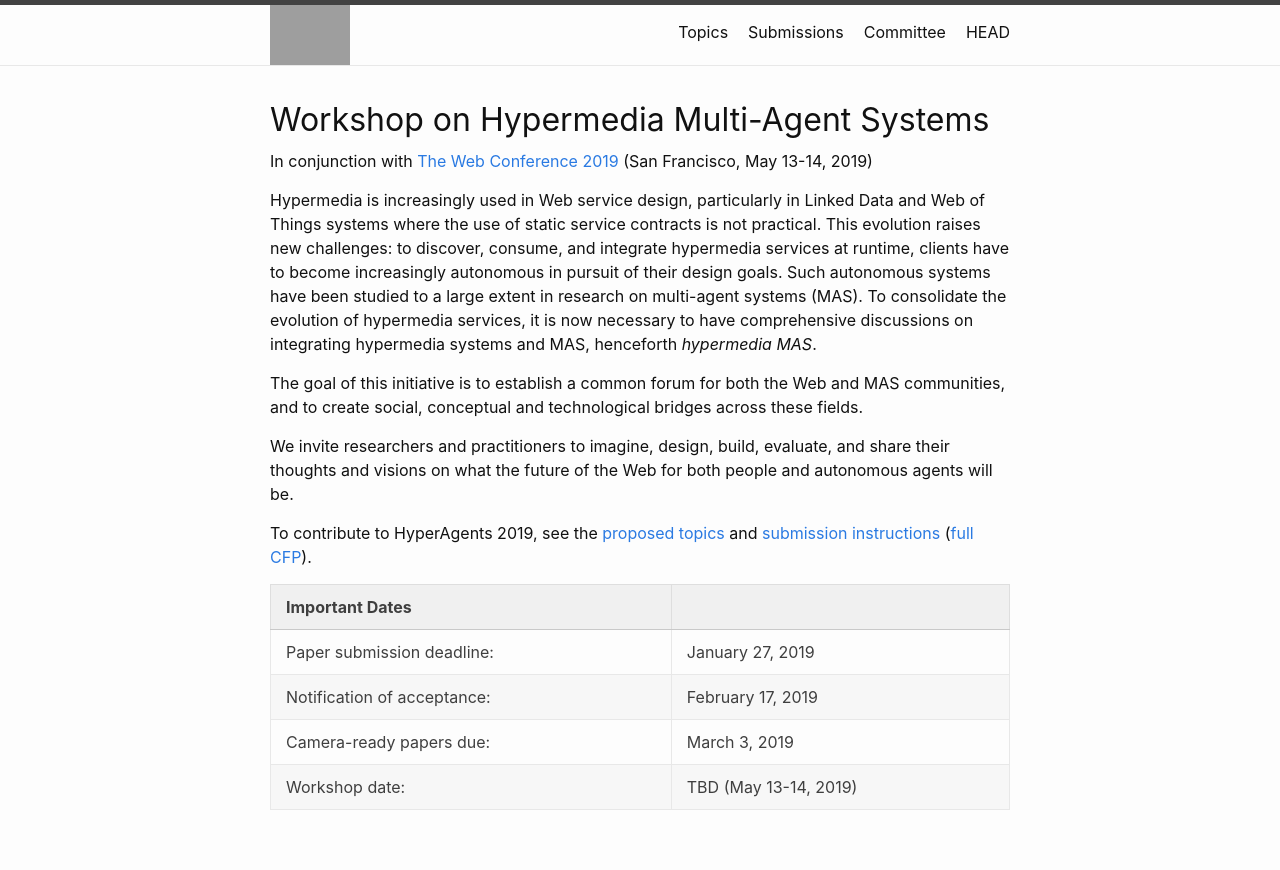
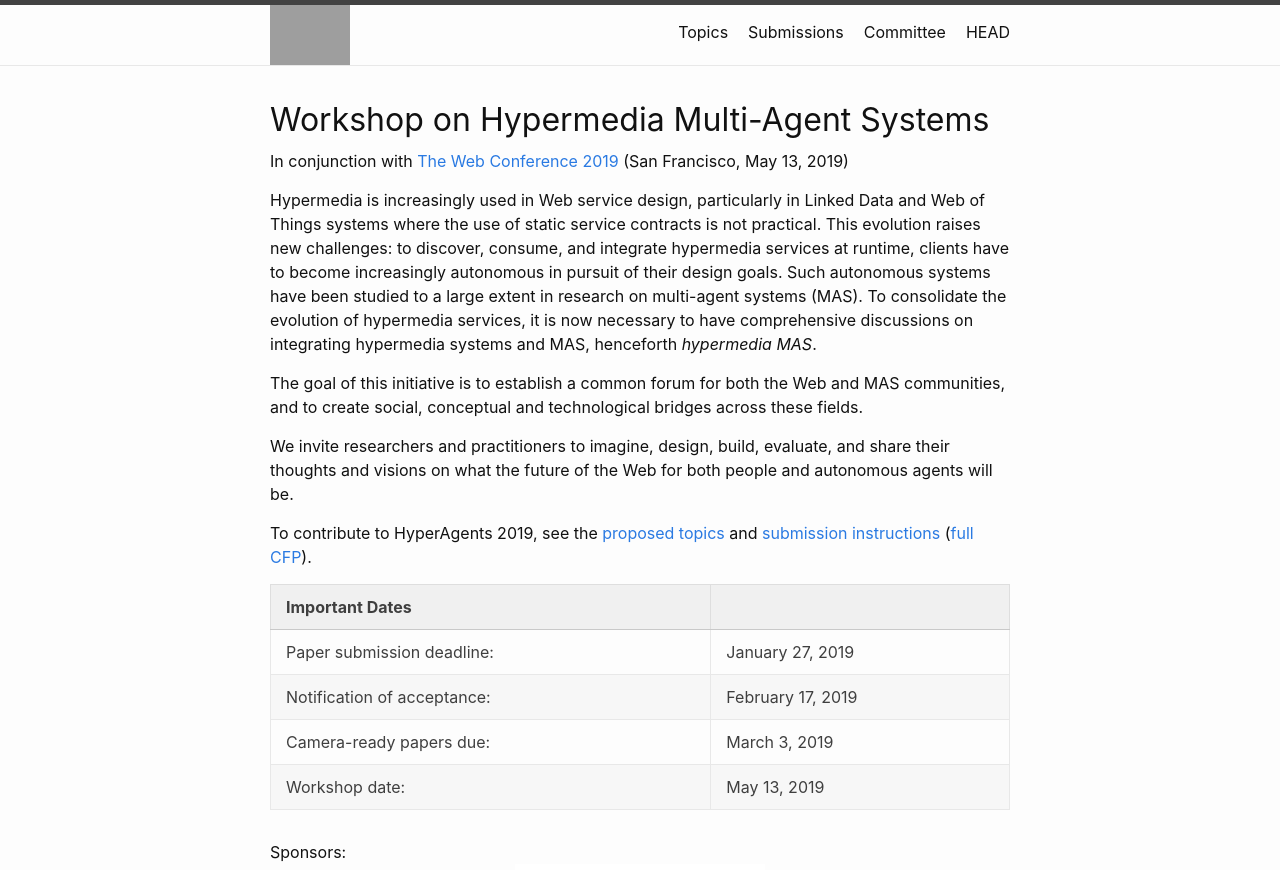
Before and after one commit to HyperAgents/twc2019.hyperagents.org, a Jekyll site: the page built from index.md, in a window 1280 px wide, cut to the strip 0-870 px from the top of the page. Built offline with Jekyll 4.4.1, drawn with Linux system fonts in a browser that asks for light colours; grey boxes are pictures that could not be loaded.

Commit message:
Update workshop date, add sponsor

```diff
--- a/index.md
+++ b/index.md
@@ -5,7 +5,7 @@
 <h1>Workshop on Hypermedia Multi-Agent Systems</h1>
 
 <div style="margin-top: -10px;">
-	<p>In conjunction with <a href="https://www2019.thewebconf.org/" target="_blank">The Web Conference 2019</a> (San Francisco, May 13-14, 2019)</p>
+	<p>In conjunction with <a href="https://www2019.thewebconf.org/" target="_blank">The Web Conference 2019</a> (San Francisco, May 13, 2019)</p>
 </div>
 
 Hypermedia is increasingly used in Web service design, particularly in Linked Data and Web of Things systems where the use of static service contracts is not practical. This evolution raises new challenges: to discover, consume, and integrate hypermedia services at runtime, clients have to become increasingly autonomous in pursuit of their design goals. Such autonomous systems have been studied to a large extent in research on multi-agent systems (MAS). To consolidate the evolution of hypermedia services, it is now necessary to have comprehensive discussions on integrating hypermedia systems and MAS, henceforth *hypermedia MAS*.
@@ -21,5 +21,7 @@
 | Paper submission deadline: | January 27, 2019 |
 | Notification of acceptance: | February 17, 2019 |
 | Camera-ready papers due: | March 3, 2019 |
-| Workshop date: | TBD (May 13-14, 2019) |
+| Workshop date: | May 13, 2019 |
 |---|---|
+
+<p>Sponsors: <img src="/assets/siemens-logo.png" alt="Siemens" style="display: block; margin-left: auto; margin-right: auto; width: 250px;"></p>
```
Also changed, not shown: 03_submissions.md (+1 -1 lines), assets/siemens-logo.png (added), 3 other files.
